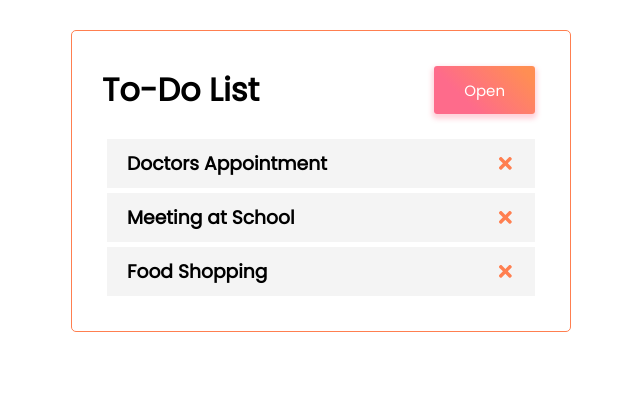
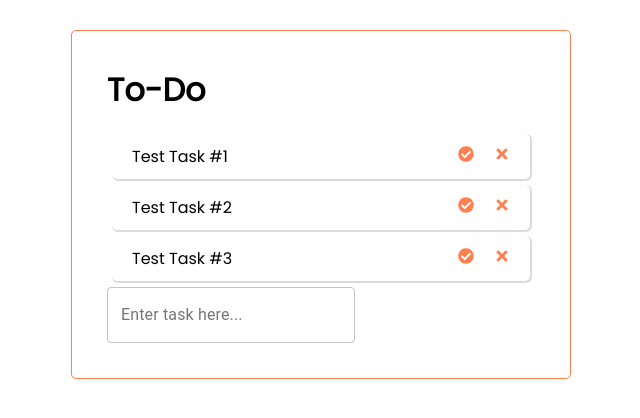
Before and after one commit to fgabrielle1445/To-Do-List, a React (Create React App) app in the folder to-do/: page / in a window 1280 px wide. Shown: the top 418 px of the page, without its empty margins (319-959 px from the left). Built offline with nearby package versions, Linux system fonts and the light colour scheme.

Commit message:
Started app again. Works better now. CSS needs work

```diff
--- a/to-do/package.json
+++ b/to-do/package.json
@@ -8,6 +8,7 @@
     "@testing-library/user-event": "^12.8.3",
     "react": "^17.0.2",
     "react-dom": "^17.0.2",
+    "react-icons": "^4.2.0",
     "react-scripts": "4.0.3",
     "web-vitals": "^1.1.2"
   },
--- a/to-do/src/App.css
+++ b/to-do/src/App.css
@@ -1,38 +1,42 @@
-.App {
-  text-align: center;
+@import url('https://fonts.googleapis.com/css2?family=Poppins:wght@300;400&display=swap');
+
+body {
+  font-family: 'Poppins', sans-serif;
 }
 
-.App-logo {
-  height: 40vmin;
-  pointer-events: none;
+.app {
+  max-width: 500px;
+  margin: 30px auto;
+  overflow: auto;
+  min-height: 300px;
+  padding: 30px;
+  border: 1px solid coral;
+  border-radius: 5px;
 }
 
-@media (prefers-reduced-motion: no-preference) {
-  .App-logo {
-    animation: App-logo-spin infinite 20s linear;
-  }
+.header {
+  display: flex;
+  justify-content: space-between;
+  align-items: center;
+  margin-bottom: 20px;
 }
 
-.App-header {
-  background-color: #282c34;
-  min-height: 100vh;
-  display: flex;
-  flex-direction: column;
-  align-items: center;
-  justify-content: center;
-  font-size: calc(10px + 2vmin);
-  color: white;
+
+.tasks {
+  background: white;
+  border-radius: 4px;
+  max-width: 500px;
+  padding: 5px;
 }
 
-.App-link {
-  color: #61dafb;
+.task {
+  align-items: center;
+  background: #fff;
+  border-radius: 5px;
+  box-shadow: 1px 1px 1px 1px rgba(0, 0, 0, 0.15);
+  display: flex;
+  font-size: 16px;
+  justify-content: space-between;
+  margin-bottom: 6px;
+  padding: 10px 20px;
 }
-
-@keyframes App-logo-spin {
-  from {
-    transform: rotate(0deg);
-  }
-  to {
-    transform: rotate(360deg);
-  }
-}
--- a/to-do/src/App.js
+++ b/to-do/src/App.js
@@ -1,49 +1,112 @@
-import { useState } from 'react'
-import Header from './components/Header'
-import Tasks from './components/Tasks'
-import AddTask from './components/AddTask'
+import React from "react";
+import { useState } from 'react';
+import { FaTimes } from 'react-icons/fa'
+import { FaCheckCircle } from 'react-icons/fa'
+import "./App.css";
+import TextField from '@material-ui/core/TextField';
 
+// Enter into task form
+function Task({ task, index, completeTask, removeTask }) {
+
+  return (
+    <div
+      className="task"
+      style={{ textDecoration: task.isCompleted ? "line-through" : "" }}
+    >
+      {task.text}
+      <div>
+        <FaCheckCircle
+                    style={{color: 'coral', cursor: 'pointer'}} onClick={() => completeTask(index)}
+                />
+        <FaTimes
+                    style={{color: 'coral', cursor: 'pointer', marginLeft: '20px'}}
+                    onClick={() => removeTask(index)}
+                />
+      </div>
+    </div>
+  );
+}
+
+// Add task
+function AddTasks({ addTask }) {
+  const [value, setValue] = useState("");
+
+  const handleSubmit = e => {
+    e.preventDefault();
+    if (!value) {
+      alert("Please enter a task!");
+      return;
+    }
+    addTask(value);
+    setValue("");
+  };
+
+  // Need to override the textfield's color and make it coral to match my theme
+  return (
+    <form noValidate autoComplete="off" onSubmit={handleSubmit}>
+      <TextField id="outlined-basic" label="Enter task here..." variant="outlined"
+        type="text"
+        className="input"
+        value={value}
+        onChange={e => setValue(e.target.value)}
+      />
+    </form>
+  );
+}
 
 function App() {
-  const [showAddTask, setShowAddTask] = useState(false)
-
   const [tasks, setTasks] = useState([
     {
-        id: 1,
-        text: 'Doctors Appointment',
+      text: "Test Task #1",
+      isCompleted: false
     },
     {
-        id: 2,
-        text: 'Meeting at School',
+      text: "Test Task #2",
+      isCompleted: false
     },
     {
-        id: 3,
-        text: 'Food Shopping',
+      text: "Test Task #3",
+      isCompleted: false
     }
-])
+  ]);
 
 // Add Task
-const addTask = (task) => {
-  const id = Math.floor(Math.random * 10000) + 1
-  const newTask = { id, ...task }
-  setTasks([...tasks, newTask])
-}
+  const addTask = text => {
+    const newTasks = [...tasks, { text }];
+    setTasks(newTasks);
+  };
+
+  // For marking through completed but not deleted tasks
+  const completeTask = ((index) => {
+    const newTasks = [...tasks];
+    newTasks[index].isCompleted = !(newTasks[index].isCompleted);
+    setTasks(newTasks);
+  });
 
 // Delete Task
-const deleteTask = (id) => {
-  setTasks(tasks.filter((task) => task.id !== id))
-}
-
-// Toggle Reminder
-const toggleReminder = (id) => {
-  setTasks(tasks.map((task) => task.id === id ? { ...task, reminder: !task.reminder } : task))
-}
+  const removeTask = ((index) => {
+    const newTasks = [...tasks];
+    newTasks.splice(index, 1);
+    setTasks(newTasks);
+  });
 
   return (
-    <div className="container">
-      <Header onAdd={() => setShowAddTask(!showAddTask)} showAdd={showAddTask}/>
-      {showAddTask && <AddTask onAdd={AddTask}/>}
-      {tasks.length > 0 ? (<Tasks tasks={tasks} onDelete = {deleteTask} onToggle = {toggleReminder}/>): ('No Tasks To Show')}
+    <div className="app">
+      <div className="tasks">
+        <div className="header">
+          <h1>To-Do</h1>
+        </div>
+        {tasks.map((task, index) => (
+          <Task
+            key={index}
+            index={index}
+            task={task}
+            completeTask={completeTask}
+            removeTask={removeTask}
+          />
+        ))}
+        <AddTasks addTask={addTask} />
+      </div>
     </div>
   );
 }
--- a/to-do/src/components/AddTask.js
+++ /dev/null
@@ -1,31 +0,0 @@
-import { useState } from 'react'
-
-const AddTask = ({ onAdd }) => {
-    const [text, setText] = useState('')
-
-    const onSubmit = (e) => {
-        e.preventDefault()
-
-        if(!text) {
-            alert('Please add a task')
-            return
-        }
-
-        onAdd({ text })
-
-        setText('')
-    }
-
-    return(
-        <form className='add-form' onSubmit={onSubmit}>
-            <div className='form-control'>
-                <label>Task</label>
-                <input type='text' placeholder='Add Task' value={text} onChange={(e) => setText(e.target.value)}/>
-            </div>
-
-            <input type='submit' value='Save Task' className='btn btn-block'/>
-        </form>
-    )
-}
-
-export default AddTask
--- a/to-do/src/components/Button.js
+++ /dev/null
@@ -1,40 +0,0 @@
-import PropTypes from 'prop-types'
-
-const Button = ({ color, text, onClick }) => {
-    const btn_style = {
-        background: 'linear-gradient(45deg, #FE6B8B 30%, #FF8E53 90%)',
-        borderRadius: 3,
-        border: 0,
-        color: 'white',
-        height: 48,
-        padding: '0 30px',
-        boxShadow: '0 3px 5px 2px rgba(255, 105, 135, .3)',
-      };
-    return (
-        <button
-            onClick={onClick}
-            style={ btn_style }
-            className = 'btn'
-        >
-        { text }
-        </button>
-    )
-}
-
-Button.defaultProps = {
-    background: 'linear-gradient(45deg, #FE6B8B 30%, #FF8E53 90%)',
-    borderRadius: 3,
-    border: 0,
-    color: 'white',
-    height: 48,
-    padding: '0 30px',
-    EboxShadow: '0 3px 5px 2px rgba(255, 105, 135, .3)',
-}
-
-Button.propTypes = {
-    text: PropTypes.string,
-    color: PropTypes.string,
-    onClick: PropTypes.func,
-}
-
-export default Button
--- a/to-do/src/components/Header.js
+++ /dev/null
@@ -1,28 +0,0 @@
-import PropTypes from 'prop-types'
-import Button from './Button'
-
-
-const Header = ({ title, onAdd, showAdd }) => {
-    return (
-        <header className='header'>
-            <h1>{title}</h1>
-            <Button  text={showAdd ? 'Close': 'Open'} onClick={onAdd} />
-        </header>
-    )
-}
-
-Header.defaultProps = {
-    title: 'To-Do List',
-}
-
-Header.propTypes = {
-    title: PropTypes.string.isRequired,
-}
-
-// CSS in JS
-// const headingStyle = {
-//     color: 'blue',
-//     backgroundColor: 'black'
-// }
-
-export default Header
--- a/to-do/src/components/Task.js
+++ /dev/null
@@ -1,17 +0,0 @@
-import { FaTimes } from 'react-icons/fa'
-
-const Task = ({ task, onDelete }) => {
-    return (
-        <div className='task'>
-            <h3>
-                {task.text}
-                <FaTimes
-                    style={{color: 'coral', cursor: 'pointer'}}
-                    onClick={() => onDelete(task.id)}
-                />
-            </h3>
-        </div>
-    )
-}
-
-export default Task
--- a/to-do/src/components/Tasks.js
+++ /dev/null
@@ -1,11 +0,0 @@
-import Task from './Task'
-
-const Tasks = ({ tasks, onDelete }) => {
-    return (
-        <>
-          {tasks.map((task) =>(<Task key={task.id} task={task} onDelete={onDelete}/>) )}
-        </>
-    )
-}
-
-export default Tasks
--- a/to-do/src/index.css
+++ b/to-do/src/index.css
@@ -15,7 +15,6 @@ body {
   margin: 30px auto;
   overflow: auto;
   min-height: 300px;
-  border: 1px solid coral;
   padding: 30px;
   border-radius: 5px;
 }
```
Also changed, not shown: to-do/src/setupTests.js (deleted, +0 -5 lines), to-do/src/logo.svg (deleted), 1 other file (tests, documents, lock files or other folders).
